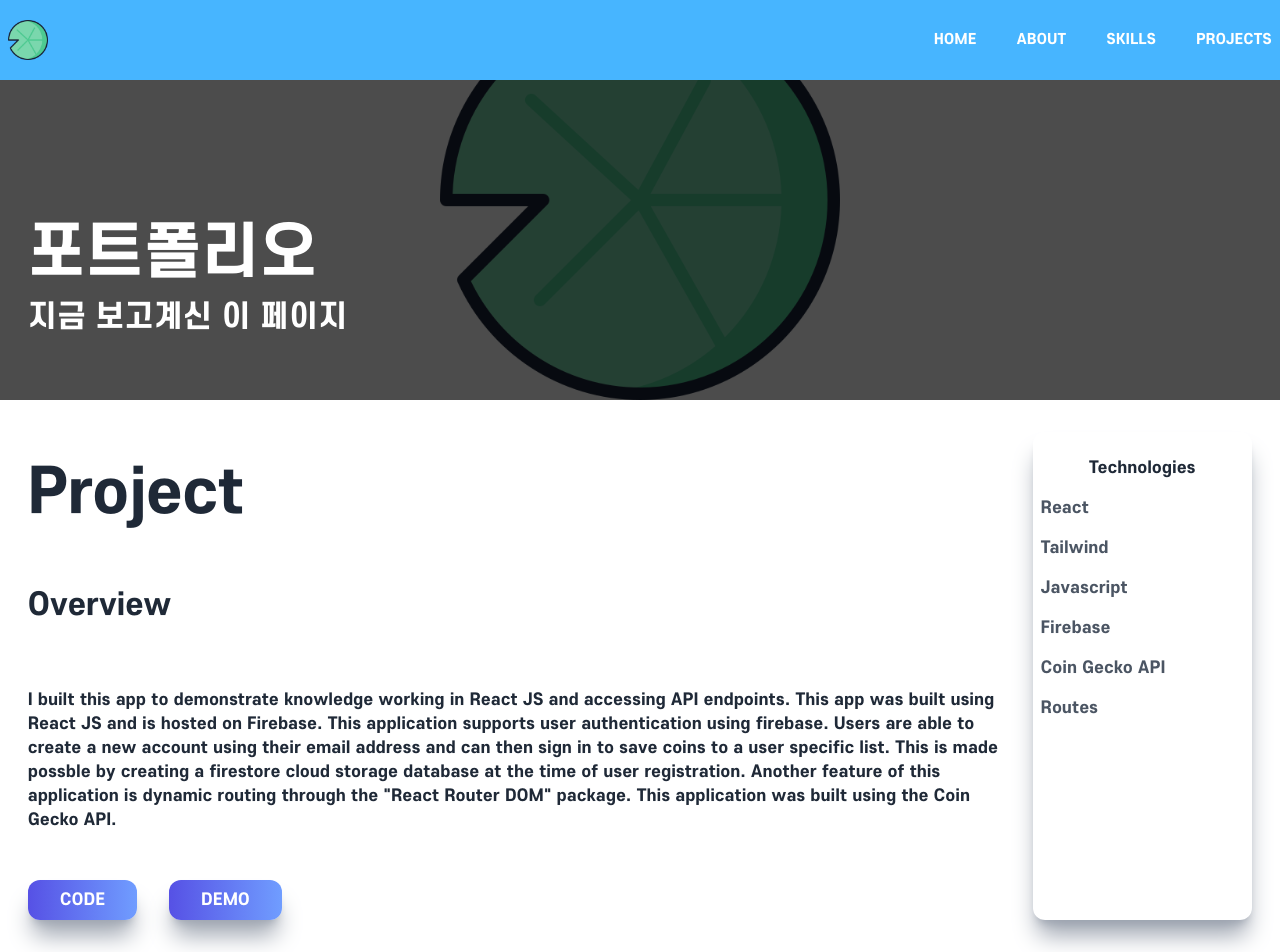
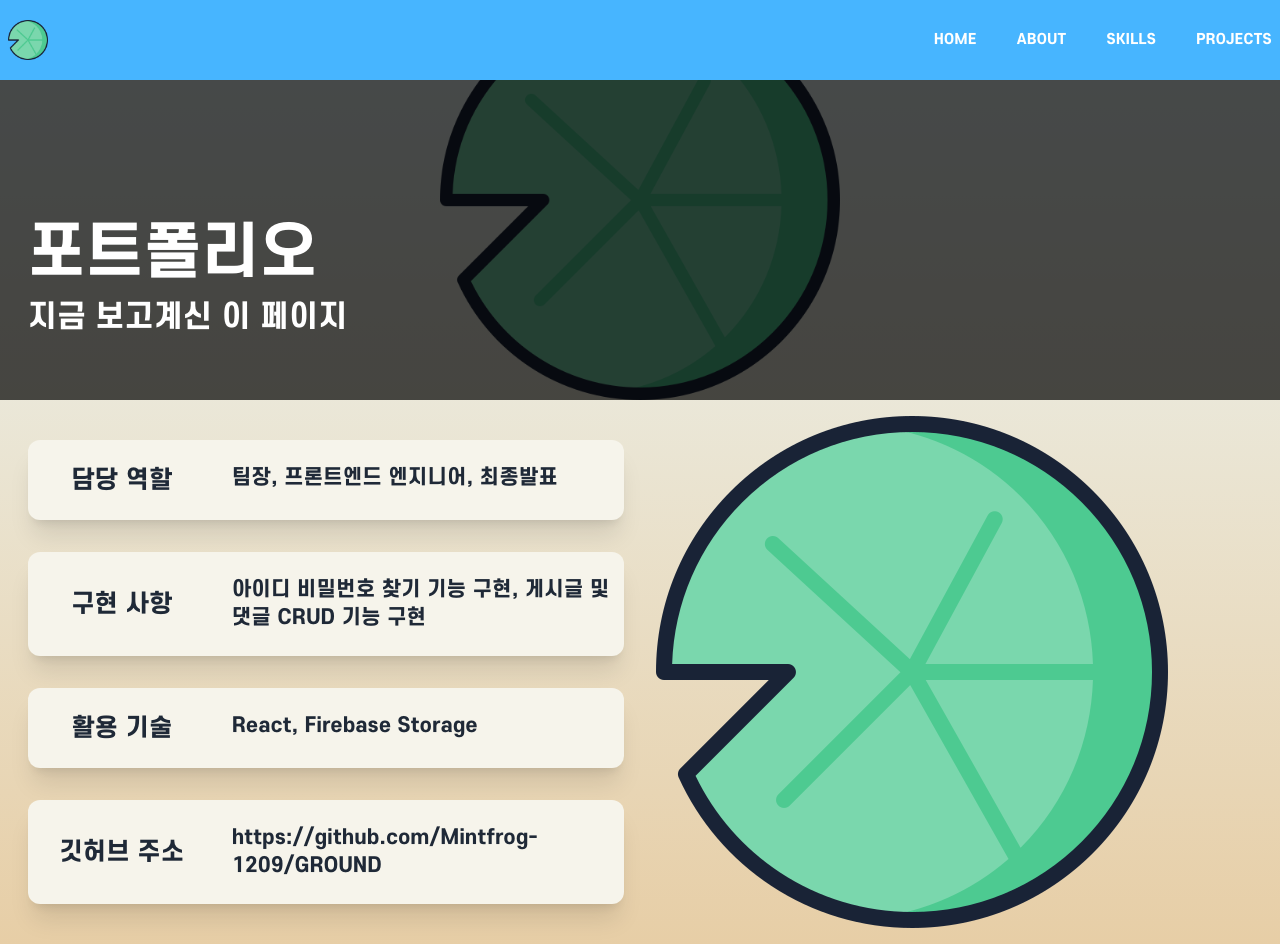
Before and after one commit to Mintfrog-1209/portfolio, a Next.js app: page /portfolio in a window 1280 px wide. Shown: the top 952 px of the page. Built offline with nearby package versions, Linux system fonts and the light colour scheme.

Commit message:
feat : add detail page

```diff
--- a/app/easssue/page.tsx
+++ b/app/easssue/page.tsx
@@ -1,11 +1,13 @@
 import Image from "next/image";
 import React from "react";
 import EasssueImage from "../../public/projects/easssue3.png";
+import EasssueImage2 from "../../public/projects/easssue2.png";
+import DetailItem from '@/components/DetailItem';
 import Link from "next/link";
 
 const home = () => {
   return (
-    <div className="w-full">
+    <div className="w-full bg-gradient-to-t from-[#E7CEA6] to-[#EDFAFD] min-h-screen">
       <div className="w-screen h-[50vh] relative">
         <div className="absolute top-0 left-0 w-full h-[50vh] bg-black/70 z-10" />
         <Image
@@ -25,55 +27,22 @@ const home = () => {
         </div>
       </div>
 
-      <div className="max-w-[1240px] mx-auto p-2 grid md:grid-cols-5 gap-8 py-8">
-        <div className="col-span-4">
-          <h1 className="py-8">Project</h1>
-          <h2 className="py-8">Overview</h2>
-          <p className="py-8">
-            I built this app to demonstrate knowledge working in React JS and
-            accessing API endpoints. This app was built using React JS and is
-            hosted on Firebase. This application supports user authentication
-            using firebase. Users are able to create a new account using their
-            email address and can then sign in to save coins to a user specific
-            list. This is made possble by creating a firestore cloud storage
-            database at the time of user registration. Another feature of this
-            application is dynamic routing through the &quot;React Router
-            DOM&quot; package. This application was built using the Coin Gecko
-            API.
-          </p>
-          <a
-            href="https://github.com/fireclint/crypto-react-firebase"
-            target="_blank"
-            rel="noreferrer"
-          >
-            <button className="px-8 py-2 mt-4 mr-8">Code</button>
-          </a>
-          <a
-            href="https://cryptobase-yt.web.app/"
-            target="_blank"
-            rel="noreferrer"
-          >
-            <button className="px-8 py-2 mt-4">Demo</button>
-          </a>
+      <div className="max-w-[1240px] mx-auto p-2 py-4 grid grid-cols-2 gap-8">
+        <div className="grid grid-cols-1 lg:grid-cols-1 gap-8 py-4 items-center content-center">
+          <DetailItem title="담당 역할" content="팀장, 프론트엔드 엔지니어, 최종발표"/>
+          <DetailItem title="구현 사항" content="아이디 비밀번호 찾기 기능 구현, 게시글 및 댓글 CRUD 기능 구현"/>
+          <DetailItem title="활용 기술" content="React, Firebase Storage"/>
+          <DetailItem title="깃허브 주소" content="https://github.com/Mintfrog-1209/GROUND"/>
         </div>
-        <div className="col-span-4 md:col-span-1 shadow-xl shadow-gray-400 rounded-xl py-4">
-          <div className="p-2">
-            <p className="text-center font-bold pb-2">Technologies</p>
-            <div className="grid grid-cols-3 md:grid-cols-1 ">
-              <p className="text-gray-600 py-2 flex items-center">React</p>
-              <p className="text-gray-600 py-2 flex items-center">Tailwind</p>
-              <p className="text-gray-600 py-2 flex items-center">Javascript</p>
-              <p className="text-gray-600 py-2 flex items-center">Firebase</p>
-              <p className="text-gray-600 py-2 flex items-center">
-                Coin Gecko API
-              </p>
-              <p className="text-gray-600 py-2 flex items-center">Routes</p>
-            </div>
-          </div>
+        <div>
+        <Image
+          className="rounded-lg"
+          src={EasssueImage2}
+          alt="/"
+          placeholder="blur"
+          objectFit='contain'
+        />
         </div>
-        <Link href="/#projects">
-          <p className="underline cursor-pointer">Back</p>
-        </Link>
       </div>
     </div>
   );
--- a/app/ground/page.tsx
+++ b/app/ground/page.tsx
@@ -4,9 +4,10 @@ import DetailItem from '@/components/DetailItem';
 import GroundImage from "../../public/projects/ground3.png";
 import GroundImage2 from "../../public/projects/ground2.png";
 
+
 const home = () => {
   return (
-    <div className="w-full bg-gradient-to-t from-[#E7CEA6] to-[#EDFAFD]">
+    <div className="w-full bg-gradient-to-t from-[#E7CEA6] to-[#EDFAFD] min-h-screen">
       <div className="w-screen h-[50vh] relative ">
         <div className="absolute top-0 left-0 w-full h-[50vh] bg-black/70 z-10" />
         <Image
@@ -25,7 +26,7 @@ const home = () => {
         </div>
       </div>
 
-    <div className="max-w-[1240px] mx-auto p-2 grid grid-cols-2 gap-8">
+    <div className="max-w-[1240px] mx-auto p-2 py-4 grid grid-cols-2 gap-8">
         <div className="grid grid-cols-1 lg:grid-cols-1 gap-8 py-4 items-center content-center">
           <DetailItem title="담당 역할" content="팀장, 프론트엔드 엔지니어, 최종발표"/>
           <DetailItem title="구현 사항" content="아이디 비밀번호 찾기 기능 구현, 게시글 및 댓글 CRUD 기능 구현"/>
@@ -34,6 +35,7 @@ const home = () => {
         </div>
         <div>
         <Image
+          className="rounded-lg"
           src={GroundImage2}
           alt="/"
           placeholder="blur"
--- a/app/portfolio/page.tsx
+++ b/app/portfolio/page.tsx
@@ -1,11 +1,12 @@
 import Image from "next/image";
 import React from "react";
 import Lotus from "../lotus.png"
+import DetailItem from '@/components/DetailItem';
 import Link from "next/link";
 
 const home = () => {
   return (
-    <div className="w-full">
+    <div className="w-full bg-gradient-to-t from-[#E7CEA6] to-[#EDFAFD] min-h-screen">
       <div className="w-screen h-[50vh] relative">
         <div className="absolute top-0 left-0 w-full h-[50vh] bg-black/70 z-10" />
         <Image
@@ -24,55 +25,22 @@ const home = () => {
         </div>
       </div>
 
-      <div className="max-w-[1240px] mx-auto p-2 grid md:grid-cols-5 gap-8 py-8">
-        <div className="col-span-4">
-          <h1 className="py-8">Project</h1>
-          <h2 className="py-8">Overview</h2>
-          <p className="py-8">
-            I built this app to demonstrate knowledge working in React JS and
-            accessing API endpoints. This app was built using React JS and is
-            hosted on Firebase. This application supports user authentication
-            using firebase. Users are able to create a new account using their
-            email address and can then sign in to save coins to a user specific
-            list. This is made possble by creating a firestore cloud storage
-            database at the time of user registration. Another feature of this
-            application is dynamic routing through the &quot;React Router
-            DOM&quot; package. This application was built using the Coin Gecko
-            API.
-          </p>
-          <a
-            href="https://github.com/fireclint/crypto-react-firebase"
-            target="_blank"
-            rel="noreferrer"
-          >
-            <button className="px-8 py-2 mt-4 mr-8">Code</button>
-          </a>
-          <a
-            href="https://cryptobase-yt.web.app/"
-            target="_blank"
-            rel="noreferrer"
-          >
-            <button className="px-8 py-2 mt-4">Demo</button>
-          </a>
+      <div className="max-w-[1240px] mx-auto p-2 py-4 grid grid-cols-2 gap-8">
+        <div className="grid grid-cols-1 lg:grid-cols-1 gap-8 py-4 items-center content-center">
+          <DetailItem title="담당 역할" content="팀장, 프론트엔드 엔지니어, 최종발표"/>
+          <DetailItem title="구현 사항" content="아이디 비밀번호 찾기 기능 구현, 게시글 및 댓글 CRUD 기능 구현"/>
+          <DetailItem title="활용 기술" content="React, Firebase Storage"/>
+          <DetailItem title="깃허브 주소" content="https://github.com/Mintfrog-1209/GROUND"/>
         </div>
-        <div className="col-span-4 md:col-span-1 shadow-xl shadow-gray-400 rounded-xl py-4">
-          <div className="p-2">
-            <p className="text-center font-bold pb-2">Technologies</p>
-            <div className="grid grid-cols-3 md:grid-cols-1 ">
-              <p className="text-gray-600 py-2 flex items-center">React</p>
-              <p className="text-gray-600 py-2 flex items-center">Tailwind</p>
-              <p className="text-gray-600 py-2 flex items-center">Javascript</p>
-              <p className="text-gray-600 py-2 flex items-center">Firebase</p>
-              <p className="text-gray-600 py-2 flex items-center">
-                Coin Gecko API
-              </p>
-              <p className="text-gray-600 py-2 flex items-center">Routes</p>
-            </div>
-          </div>
+        <div>
+        <Image
+          className="rounded-lg"
+          src={Lotus}
+          alt="/"
+          placeholder="blur"
+          objectFit='contain'
+        />
         </div>
-        <Link href="/#projects">
-          <p className="underline cursor-pointer">Back</p>
-        </Link>
       </div>
     </div>
   );
--- a/app/samals/page.tsx
+++ b/app/samals/page.tsx
@@ -1,11 +1,13 @@
 import Image from "next/image";
 import React from "react";
 import SamalsImage from "../../public/projects/samals4.png";
+import SamalsImage2 from "../../public/projects/samals2.png";
+import DetailItem from '@/components/DetailItem';
 import Link from "next/link";
 
 const home = () => {
   return (
-    <div className="w-full">
+    <div className="w-full bg-gradient-to-t from-[#E7CEA6] to-[#EDFAFD] min-h-screen">
       <div className="w-screen h-[50vh] relative">
         <div className="absolute top-0 left-0 w-full h-[50vh] bg-black/70 z-10" />
         <Image
@@ -22,55 +24,22 @@ const home = () => {
         </div>
       </div>
 
-      <div className="max-w-[1240px] mx-auto p-2 grid md:grid-cols-5 gap-8 py-8">
-        <div className="col-span-4">
-          <h1 className="py-8">Project</h1>
-          <h2 className="py-8">Overview</h2>
-          <p className="py-8">
-            I built this app to demonstrate knowledge working in React JS and
-            accessing API endpoints. This app was built using React JS and is
-            hosted on Firebase. This application supports user authentication
-            using firebase. Users are able to create a new account using their
-            email address and can then sign in to save coins to a user specific
-            list. This is made possble by creating a firestore cloud storage
-            database at the time of user registration. Another feature of this
-            application is dynamic routing through the &quot;React Router
-            DOM&quot; package. This application was built using the Coin Gecko
-            API.
-          </p>
-          <a
-            href="https://github.com/fireclint/crypto-react-firebase"
-            target="_blank"
-            rel="noreferrer"
-          >
-            <button className="px-8 py-2 mt-4 mr-8">Code</button>
-          </a>
-          <a
-            href="https://cryptobase-yt.web.app/"
-            target="_blank"
-            rel="noreferrer"
-          >
-            <button className="px-8 py-2 mt-4">Demo</button>
-          </a>
+      <div className="max-w-[1240px] mx-auto p-2 py-4 grid grid-cols-2 gap-8">
+        <div className="grid grid-cols-1 lg:grid-cols-1 gap-8 py-4 items-center content-center">
+          <DetailItem title="담당 역할" content="팀장, 프론트엔드 엔지니어, 최종발표"/>
+          <DetailItem title="구현 사항" content="아이디 비밀번호 찾기 기능 구현, 게시글 및 댓글 CRUD 기능 구현"/>
+          <DetailItem title="활용 기술" content="React, Firebase Storage"/>
+          <DetailItem title="깃허브 주소" content="https://github.com/Mintfrog-1209/GROUND"/>
         </div>
-        <div className="col-span-4 md:col-span-1 shadow-xl shadow-gray-400 rounded-xl py-4">
-          <div className="p-2">
-            <p className="text-center font-bold pb-2">Technologies</p>
-            <div className="grid grid-cols-3 md:grid-cols-1 ">
-              <p className="text-gray-600 py-2 flex items-center">React</p>
-              <p className="text-gray-600 py-2 flex items-center">Tailwind</p>
-              <p className="text-gray-600 py-2 flex items-center">Javascript</p>
-              <p className="text-gray-600 py-2 flex items-center">Firebase</p>
-              <p className="text-gray-600 py-2 flex items-center">
-                Coin Gecko API
-              </p>
-              <p className="text-gray-600 py-2 flex items-center">Routes</p>
-            </div>
-          </div>
+        <div>
+        <Image
+          className="rounded-lg"
+          src={SamalsImage2}
+          alt="/"
+          placeholder="blur"
+          objectFit='contain'
+        />
         </div>
-        <Link href="/#projects">
-          <p className="underline cursor-pointer">Back</p>
-        </Link>
       </div>
     </div>
   );
```
